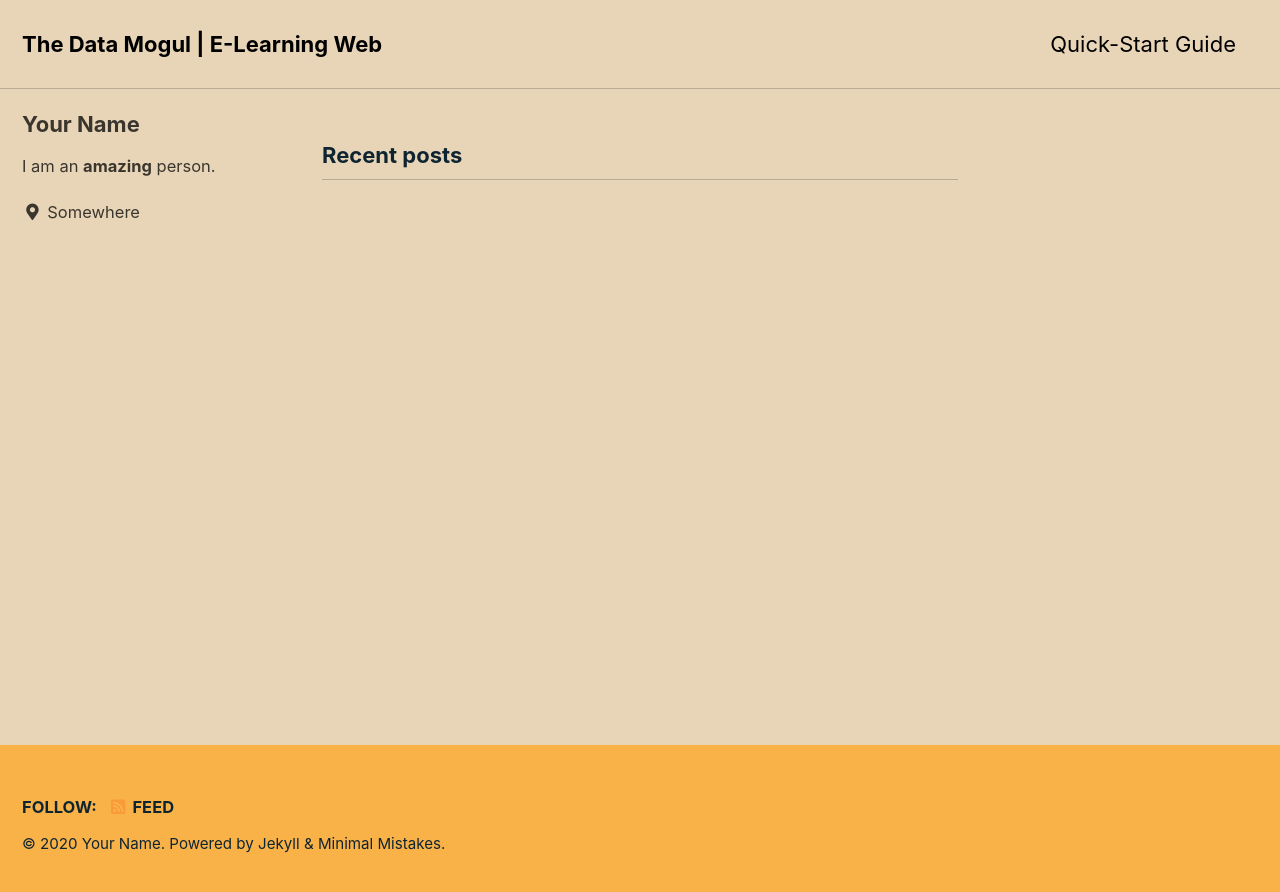
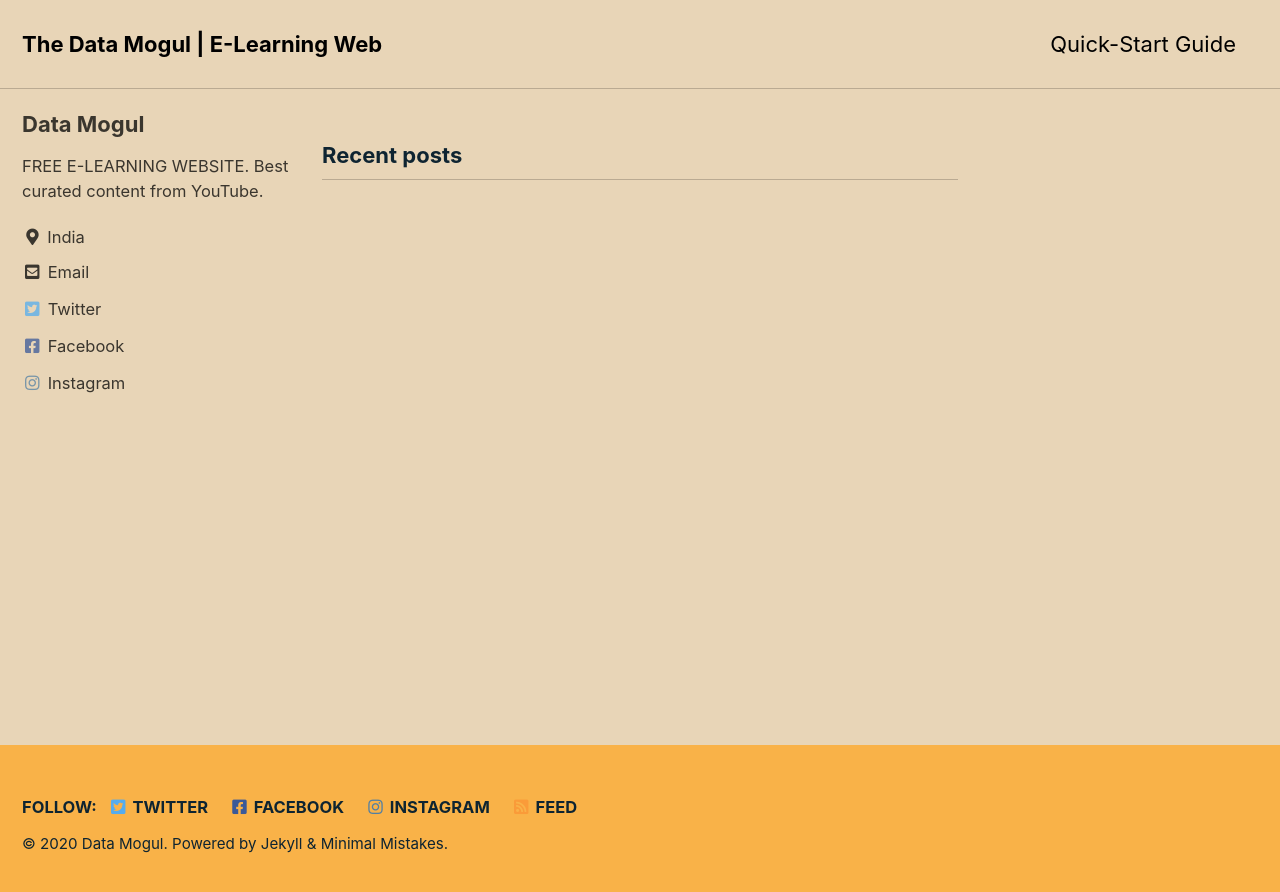
Before and after one commit to the-data-mogul/the-data-mogul4, a Jekyll site: the page built from index.html, in a window 1280 px wide. Shown: the top 892 px of the page. Built offline with Jekyll 4.4.1, drawn with Linux system fonts in a browser that asks for light colours; cached includes are drawn as plain includes; the list of posts is cut into pages by our own code.

Commit message:
Update _config.yml

```diff
--- a/_config.yml
+++ b/_config.yml
@@ -20,8 +20,8 @@
 title                    : "The Data Mogul | E-Learning Web"
 title_separator          : "-"
 subtitle                 : # site tagline that appears below site title in masthead
-name                     : "Your Name"
-description              : "An amazing website."
+name                     : "Data Mogul"
+description              : "FREE E-LEARNING WEBSITE. Best curated content from YouTube."
 url                      : # the base hostname & protocol for your site e.g. "https://mmistakes.github.io"
 baseurl                  : # the subpath of your site, e.g. "/blog"
 repository               : # GitHub username/repo-name e.g. "mmistakes/minimal-mistakes"
@@ -94,40 +94,40 @@
 
 # Site Author
 author:
-  name             : "Your Name"
+  name             : "Data Mogul"
   avatar           : # path of avatar image, e.g. "/assets/images/bio-photo.jpg"
-  bio              : "I am an **amazing** person."
-  location         : "Somewhere"
+  bio              : "FREE E-LEARNING WEBSITE. Best curated content from YouTube."
+  location         : "India"
   email            :
   links:
     - label: "Email"
       icon: "fas fa-fw fa-envelope-square"
-      # url: "mailto:your.name@email.com"
+      url: "mailto:thedatamogul@gmail.com"
     - label: "Website"
       icon: "fas fa-fw fa-link"
-      # url: "https://your-website.com"
+      # url: "https://thedatamogul.com"
     - label: "Twitter"
       icon: "fab fa-fw fa-twitter-square"
-      # url: "https://twitter.com/"
+      url: "https://twitter.com/the_datamogul"
     - label: "Facebook"
       icon: "fab fa-fw fa-facebook-square"
-      # url: "https://facebook.com/"
+      url: "https://facebook.com/data.mogul.33"
     - label: "GitHub"
       icon: "fab fa-fw fa-github"
       # url: "https://github.com/"
     - label: "Instagram"
       icon: "fab fa-fw fa-instagram"
-      # url: "https://instagram.com/"
+      url: "https://instagram.com/the_data_mogul"
 
 # Site Footer
 footer:
   links:
     - label: "Twitter"
       icon: "fab fa-fw fa-twitter-square"
-      # url:
+      url: "https://twitter.com/the_datamogul"
     - label: "Facebook"
       icon: "fab fa-fw fa-facebook-square"
-      # url:
+      url: "https://facebook.com/data.mogul.33"
     - label: "GitHub"
       icon: "fab fa-fw fa-github"
       # url:
@@ -139,7 +139,7 @@
       # url:
     - label: "Instagram"
       icon: "fab fa-fw fa-instagram"
-      # url:
+      url: "https://instagram.com/the_data_mogul"
 
 
 # Reading Files
```
